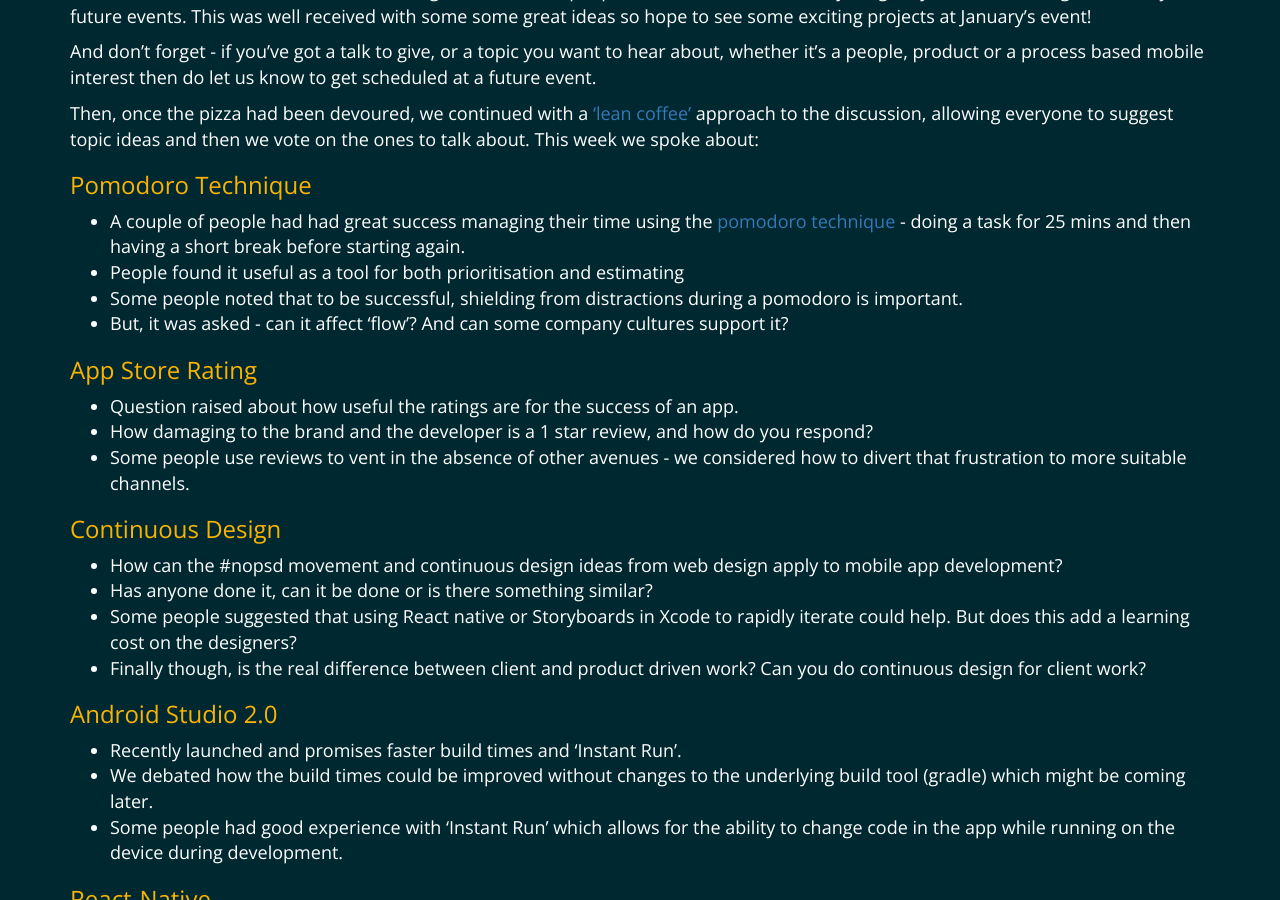
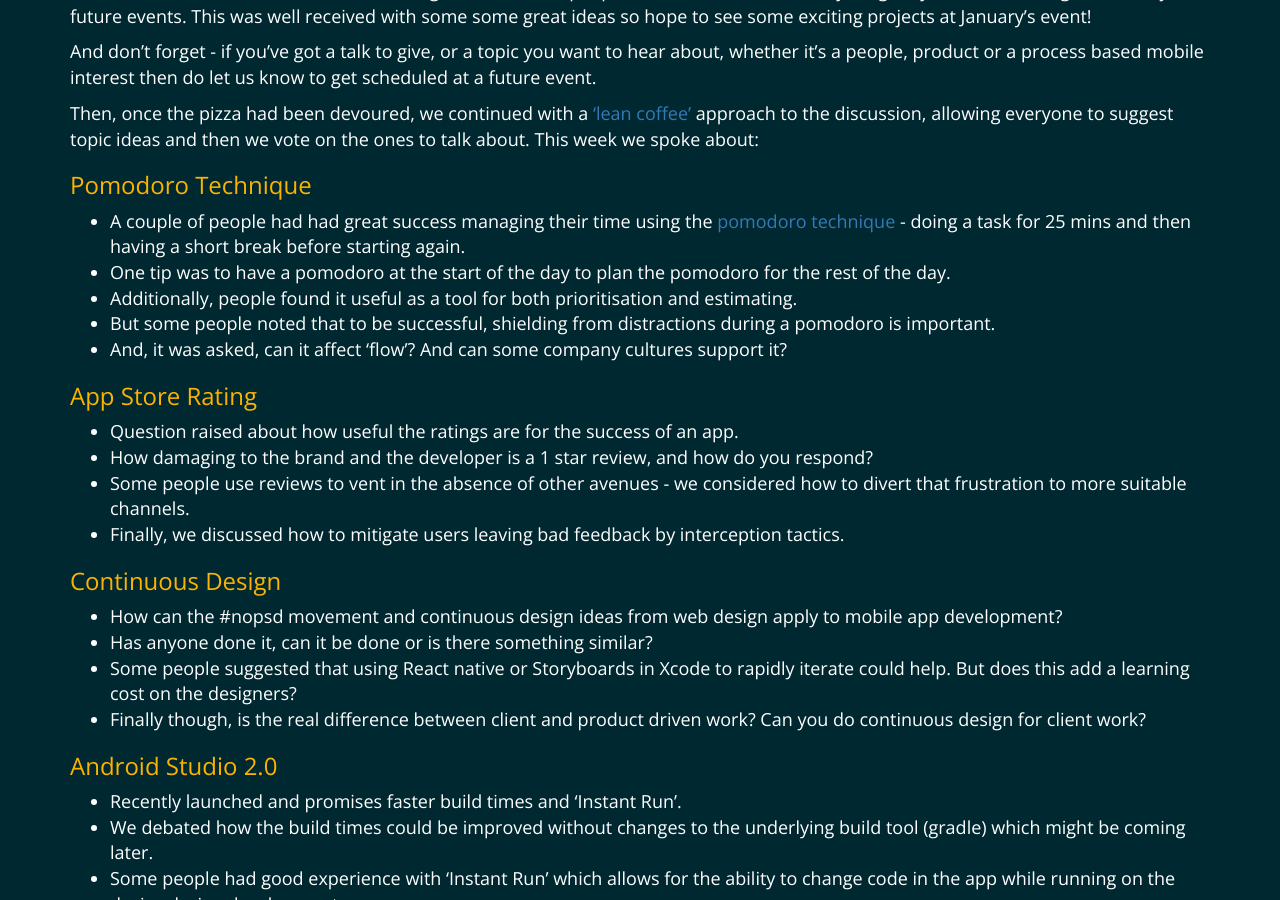
Before and after one commit to MobileDorset/mobiledorset.github.io, a Jekyll site: the page built from _posts/2015-12-09-December-2015-Round-Up.md, in a window 1280 px wide and 900 px high, scrolled down 989 px. Built offline with Jekyll 4.4.1, drawn with Linux system fonts in a browser that asks for light colours.

Commit message:
Added additional notes from @clockworkant

```diff
--- a/_posts/2015-12-09-December-2015-Round-Up.md
+++ b/_posts/2015-12-09-December-2015-Round-Up.md
@@ -14,14 +14,16 @@ Then, once the pizza had been devoured, we  continued with a ['lean coffee'](htt
 
 ### Pomodoro Technique
 - A couple of people had had great success managing their time using the [pomodoro technique](https://en.wikipedia.org/wiki/Pomodoro_Technique){:target="_blank"} - doing a task for 25 mins and then having a short break before starting again.
-- People found it useful as a tool for both prioritisation and estimating
-- Some people noted that to be successful, shielding from distractions during a pomodoro is important.
-- But, it was asked - can it affect 'flow'?  And can some company cultures support it?
+- One tip was to have a pomodoro at the start of the day to plan the pomodoro for the rest of the day.
+- Additionally, people found it useful as a tool for both prioritisation and estimating.
+- But some people noted that to be successful, shielding from distractions during a pomodoro is important.
+- And, it was asked, can it affect 'flow'?  And can some company cultures support it?
 
 ### App Store Rating
 - Question raised about how useful the ratings are for the success of an app.
 - How damaging to the brand and the developer is a 1 star review, and how do you respond?
 - Some people use reviews to vent in the absence of other avenues - we considered how to divert that frustration to more suitable channels.
+- Finally, we discussed how to mitigate users leaving bad feedback by interception tactics.
 
 ### Continuous Design
 - How can the #nopsd movement and continuous design ideas from web design apply to mobile app development?
```
